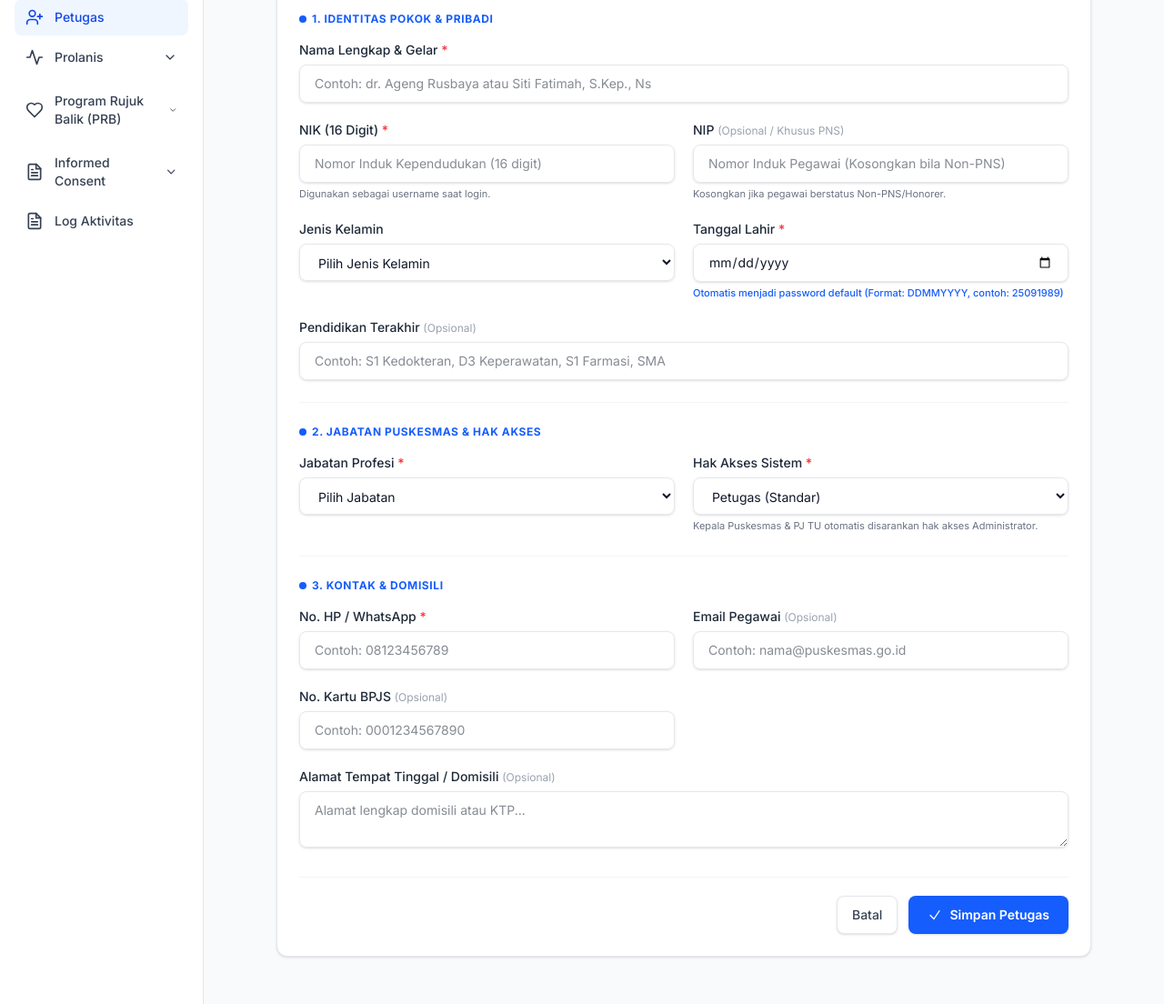
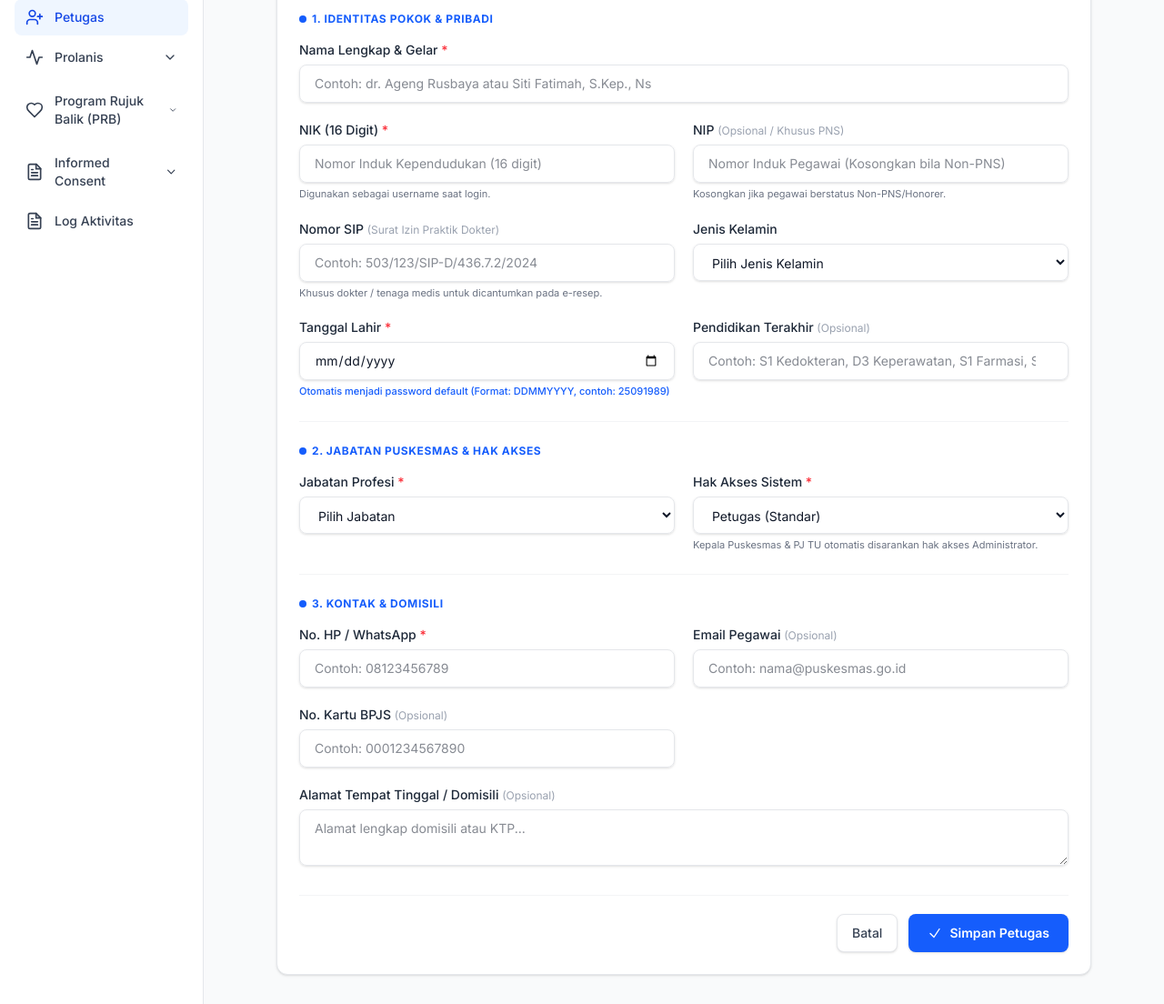
Before and after one commit to Punokaw1n/prolanis, a Laravel app: page /admin/petugas/create in a window 1280 px wide. Shown: the part 245-1349 px from the top of the page at 91% size. Run offline with Laravel 12, Linux system fonts and the light colour scheme; a user stored in the database is signed in; data comes from the database, SQL or seed files in the repository; style sheets or scripts are compiled from the project's sources.

Commit message:
feat: tambah SIP pada field petugas

```diff
--- a/app/Http/Controllers/PasienPrbController.php
+++ b/app/Http/Controllers/PasienPrbController.php
@@ -519,9 +519,16 @@ class PasienPrbController extends Controller
 
         $riwayat = RiwayatPengambilanObatPrb::with(['pasienPrb.pasien', 'obatPrb'])->findOrFail($riwayat_id);
 
-        if (! auth()->user()?->isAdmin() && $riwayat->isFarmasiSudah()) {
-            return redirect()->route('admin.prb.show', $riwayat->pasien_prb_id)
-                ->with('error', 'Data riwayat obat tidak dapat diubah karena status obat di menu farmasi sudah selesai.');
+        if (! auth()->user()?->isAdmin()) {
+            if ($riwayat->obatPrb->isEmpty() && empty($riwayat->tanggal_diambil)) {
+                return redirect()->route('admin.prb.show', $riwayat->pasien_prb_id)
+                    ->with('error', 'Jadwal jatuh tempo berikutnya belum memiliki data resep untuk diedit. Silakan gunakan tombol Catat Pengambilan saat pasien berkunjung.');
+            }
+
+            if ($riwayat->isFarmasiSudah()) {
+                return redirect()->route('admin.prb.show', $riwayat->pasien_prb_id)
+                    ->with('error', 'Data riwayat obat tidak dapat diubah karena status obat di menu farmasi sudah selesai.');
+            }
         }
 
         $prb = $riwayat->pasienPrb;
@@ -556,9 +563,16 @@ class PasienPrbController extends Controller
 
         $riwayat = RiwayatPengambilanObatPrb::findOrFail($riwayat_id);
 
-        if (! auth()->user()?->isAdmin() && $riwayat->isFarmasiSudah()) {
-            return redirect()->route('admin.prb.show', $riwayat->pasien_prb_id)
-                ->with('error', 'Data riwayat obat tidak dapat diubah karena status obat di menu farmasi sudah selesai.');
+        if (! auth()->user()?->isAdmin()) {
+            if ($riwayat->obatPrb()->count() === 0 && empty($riwayat->tanggal_diambil)) {
+                return redirect()->route('admin.prb.show', $riwayat->pasien_prb_id)
+                    ->with('error', 'Jadwal jatuh tempo berikutnya belum memiliki data resep untuk diedit. Silakan gunakan tombol Catat Pengambilan saat pasien berkunjung.');
+            }
+
+            if ($riwayat->isFarmasiSudah()) {
+                return redirect()->route('admin.prb.show', $riwayat->pasien_prb_id)
+                    ->with('error', 'Data riwayat obat tidak dapat diubah karena status obat di menu farmasi sudah selesai.');
+            }
         }
 
         $riwayat->load(['obatPrb', 'pasienPrb.pasien', 'pencatat']);
--- a/app/Http/Controllers/PetugasController.php
+++ b/app/Http/Controllers/PetugasController.php
@@ -24,6 +24,7 @@ class PetugasController extends Controller
                 $q->where('nama', 'like', "%{$search}%")
                     ->orWhere('nik', 'like', "%{$search}%")
                     ->orWhere('nip', 'like', "%{$search}%")
+                    ->orWhere('no_sip', 'like', "%{$search}%")
                     ->orWhere('jabatan', 'like', "%{$search}%");
             });
         }
@@ -115,6 +116,7 @@ class PetugasController extends Controller
             'nama' => 'required|string|max:255',
             'nik' => 'required|numeric|digits:16|unique:pengguna,nik',
             'nip' => 'nullable|numeric|unique:pengguna,nip',
+            'no_sip' => 'nullable|string|max:100',
             'tanggal_lahir' => 'required|date',
             'jenis_kelamin' => 'nullable|in:L,P',
             'pendidikan' => 'nullable|string|max:255',
@@ -144,6 +146,7 @@ class PetugasController extends Controller
             'nama' => $request->nama,
             'nik' => $request->nik,
             'nip' => $request->nip ?: null,
+            'no_sip' => $request->no_sip ? trim($request->no_sip) : null,
             'email' => $request->email ?: null,
             'tanggal_lahir' => $request->tanggal_lahir,
             'alamat' => $request->alamat ?: null,
@@ -188,6 +191,7 @@ class PetugasController extends Controller
             'nama' => 'required|string|max:255',
             'nik' => 'required|numeric|digits:16|unique:pengguna,nik,'.$petugas->id,
             'nip' => 'nullable|numeric|unique:pengguna,nip,'.$petugas->id,
+            'no_sip' => 'nullable|string|max:100',
             'email' => 'nullable|email|max:255|unique:pengguna,email,'.$petugas->id,
             'tanggal_lahir' => 'required|date',
             'jenis_kelamin' => 'nullable|in:L,P',
@@ -213,6 +217,7 @@ class PetugasController extends Controller
             'nama' => $request->nama,
             'nik' => $request->nik,
             'nip' => $request->nip ?: null,
+            'no_sip' => $request->no_sip ? trim($request->no_sip) : null,
             'email' => $request->email ?: null,
             'tanggal_lahir' => $request->tanggal_lahir,
             'alamat' => $request->alamat ?: null,
--- a/app/Models/User.php
+++ b/app/Models/User.php
@@ -11,7 +11,7 @@ use Illuminate\Database\Eloquent\Relations\HasOne;
 use Illuminate\Foundation\Auth\User as Authenticatable;
 use Illuminate\Notifications\Notifiable;
 
-#[Fillable(['name', 'email', 'password', 'nik', 'nip', 'tanggal_lahir', 'alamat', 'no_hp', 'jabatan', 'peran', 'nama', 'is_active'])]
+#[Fillable(['name', 'email', 'password', 'nik', 'nip', 'no_sip', 'tanggal_lahir', 'alamat', 'no_hp', 'jabatan', 'peran', 'nama', 'is_active'])]
 #[Hidden(['password', 'remember_token'])]
 class User extends Authenticatable
 {
@@ -85,6 +85,30 @@ class User extends Authenticatable
         }
 
         return $nama;
+    }
+
+    /**
+     * Format nomor SIP dokter untuk keperluan e-resep dan dokumen medis
+     */
+    public function getSipFormattedAttribute(): string
+    {
+        if (! empty($this->no_sip)) {
+            return str_starts_with(strtoupper($this->no_sip), 'SIP') ? $this->no_sip : 'SIP. '.$this->no_sip;
+        }
+
+        if (! empty($this->nip)) {
+            return 'SIP. '.$this->nip;
+        }
+
+        return 'SIP. -';
+    }
+
+    /**
+     * Alias atribut sip
+     */
+    public function getSipAttribute(): string
+    {
+        return $this->getSipFormattedAttribute();
     }
 
     /**
--- a/app/Providers/AppServiceProvider.php
+++ b/app/Providers/AppServiceProvider.php
@@ -56,7 +56,8 @@ class AppServiceProvider extends ServiceProvider
                             'id' => $d->id,
                             'nama' => $d->nama_gelar,
                             'nip' => $d->nip,
-                            'sip' => $d->no_sip ?: ($d->nip ? 'SIP. '.$d->nip : 'SIP. -'),
+                            'no_sip' => $d->no_sip,
+                            'sip' => $d->sip,
                         ];
                     })
                     ->values()
--- a/resources/views/admin/petugas/create.blade.php
+++ b/resources/views/admin/petugas/create.blade.php
@@ -83,6 +83,13 @@
                         <p class="text-[11px] text-gray-500 mt-1">Kosongkan jika pegawai berstatus Non-PNS/Honorer.</p>
                     </div>
 
+                    <!-- Nomor SIP -->
+                    <div>
+                        <label for="no_sip" class="block text-sm font-medium mb-1.5 text-gray-800">Nomor SIP <span class="text-xs text-gray-400 font-normal">(Surat Izin Praktik Dokter)</span></label>
+                        <input type="text" id="no_sip" name="no_sip" value="{{ old('no_sip') }}" class="py-2.5 px-4 block w-full border-gray-200 rounded-lg text-sm focus:border-blue-500 focus:ring-blue-500 shadow-sm border" placeholder="Contoh: 503/123/SIP-D/436.7.2/2024">
+                        <p class="text-[11px] text-gray-500 mt-1">Khusus dokter / tenaga medis untuk dicantumkan pada e-resep.</p>
+                    </div>
+
                     <!-- Jenis Kelamin -->
                     <div>
                         <label for="jenis_kelamin" class="block text-sm font-medium mb-1.5 text-gray-800">Jenis Kelamin</label>
@@ -101,7 +108,7 @@
                     </div>
 
                     <!-- Pendidikan Terakhir -->
-                    <div class="sm:col-span-2">
+                    <div>
                         <label for="pendidikan" class="block text-sm font-medium mb-1.5 text-gray-800">Pendidikan Terakhir <span class="text-xs text-gray-400 font-normal">(Opsional)</span></label>
                         <input type="text" id="pendidikan" name="pendidikan" list="daftar-pendidikan" value="{{ old('pendidikan') }}" class="py-2.5 px-4 block w-full border-gray-200 rounded-lg text-sm focus:border-blue-500 focus:ring-blue-500 shadow-sm border" placeholder="Contoh: S1 Kedokteran, D3 Keperawatan, S1 Farmasi, SMA">
                         <datalist id="daftar-pendidikan">
--- a/resources/views/admin/petugas/index.blade.php
+++ b/resources/views/admin/petugas/index.blade.php
@@ -300,7 +300,7 @@
                 <div class="absolute inset-y-0 start-0 flex items-center pointer-events-none z-20 ps-3.5">
                     <svg class="flex-shrink-0 size-4 text-gray-400" xmlns="http://www.w3.org/2000/svg" width="24" height="24" viewBox="0 0 24 24" fill="none" stroke="currentColor" stroke-width="2" stroke-linecap="round" stroke-linejoin="round"><circle cx="11" cy="11" r="8"/><path d="m21 21-4.3-4.3"/></svg>
                 </div>
-                <input class="py-2 ps-10 pe-3 block w-full border-gray-200 shadow-sm rounded-lg text-sm focus:border-blue-500 focus:ring-blue-500" type="text" name="q" value="{{ request('q') }}" placeholder="Cari NIK, NIP, atau Nama...">
+                <input class="py-2 ps-10 pe-3 block w-full border-gray-200 shadow-sm rounded-lg text-sm focus:border-blue-500 focus:ring-blue-500" type="text" name="q" value="{{ request('q') }}" placeholder="Cari NIK, NIP, SIP, atau Nama...">
             </div>
             <button type="submit" class="py-2 px-3 inline-flex items-center gap-x-1.5 text-sm font-semibold rounded-lg border border-gray-200 bg-white text-gray-800 shadow-sm hover:bg-gray-50 disabled:opacity-50 disabled:pointer-events-none">
                 Cari
@@ -368,6 +368,9 @@
                             <span class="block text-sm font-mono {{ $p->is_active ? 'text-gray-800' : 'text-gray-500' }}">NIK: {{ $p->nik ?? '-' }}</span>
                             <span class="block text-xs text-gray-500 mt-0.5">
                                 NIP: {{ $p->nip ?: '(Non-PNS)' }}
+                                @if($p->no_sip)
+                                    • <span class="text-blue-700 font-medium">SIP: {{ $p->no_sip }}</span>
+                                @endif
                                 @if($p->pegawai?->no_bpjs)
                                     • BPJS: {{ $p->pegawai->no_bpjs }}
                                 @endif
--- a/resources/views/admin/prb/farmasi/show.blade.php
+++ b/resources/views/admin/prb/farmasi/show.blade.php
@@ -28,7 +28,7 @@
     // Dokter / Pencatat resep
     $pencatat = $riwayat->pencatat ?? $currentUser;
     $dokterFormatted = $pencatat?->nama_gelar ?? $pencatat?->name ?? 'Dokter Pemeriksa';
-    $dokterSip = $pencatat?->no_sip ?: ($pencatat?->nip ? 'SIP. ' . $pencatat->nip : 'SIP. -');
+    $dokterSip = $pencatat?->sip ?? 'SIP. -';
 
     $diagnosaTeks = $riwayat->diagnosa_lengkap
         ?: ($riwayat->pasienPrb?->keterangan_diagnosa
```
Also changed, not shown: app/Imports/PegawaiImport.php (+12 -1 lines), resources/views/admin/petugas/edit.blade.php (+8 -1 lines), resources/views/admin/prb/show.blade.php (+15 -2 lines).
